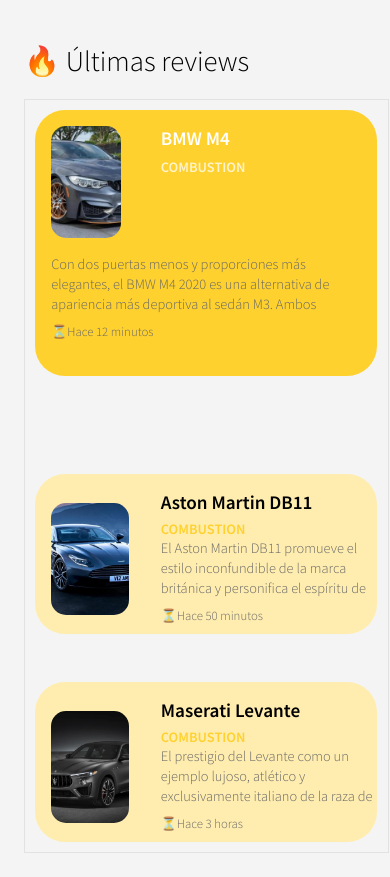
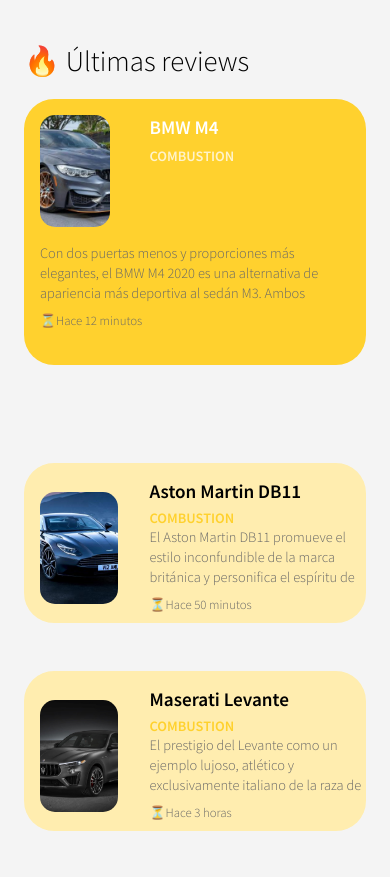
Before and after one commit to javidiazdom/coches-daw1, a plain HTML site: page templates/HomePage/HomePage.html in a window 390 px wide. After the commit the page ends 855 px from the top, so only its background shows below. Drawn offline with Linux system fonts and the light colour scheme.

Commit message:
Border y padding de container

```diff
--- a/templates/HomePage/HomePage.css
+++ b/templates/HomePage/HomePage.css
@@ -88,6 +88,8 @@
 
     .container {
         background-color: transparent;
+        padding: 0;
+        border: none;
     }
 
     .column-grid {
```
